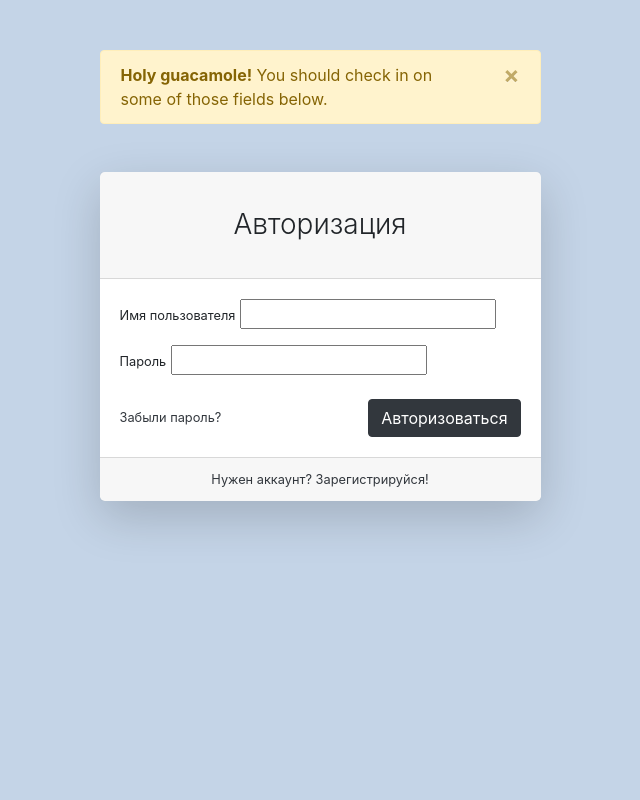
After one commit to IosifSoln/GeekShop, a Django app: template users/templates/users/login.html in a window 1280 px wide. The commit adds this page. Shown: the whole page, without its empty margins (320-960 px from the left). Run offline with Django 3.2, Linux system fonts and the light colour scheme; the template is opened without the code that fills it: most values are stand-ins (such as "Sample title", 1, 10 or a date in 2020); form fields are guessed from the names that the template uses; some libraries are stand-ins or nearby versions.

Commit message:
добавлена авторизация

```diff
--- a/geekshop/urls.py
+++ b/geekshop/urls.py
@@ -22,6 +22,7 @@ urlpatterns = [
     path('admin/', admin.site.urls),
     path('', index, name='index'),
     path('products/', include('products.urls', namespace='products')),
+    path('users/', include('users.urls', namespace='users')),
 
 ]
 
--- a/products/templates/products/base.html
+++ b/products/templates/products/base.html
@@ -36,7 +36,7 @@
                     <a class="nav-link" href="{% url 'products:index' %}">Каталог <i class="fas fa-shopping-bag"></i> </a>
                 </li>
                 <li class="nav-item">
-                    <a class="nav-link" href="auth/login.html">Войти <i class="fas fa-sign-in-alt"></i></a>
+                    <a class="nav-link" href="{% url 'users:login' %}">Войти <i class="fas fa-sign-in-alt"></i></a>
                 </li>
                 <li class="nav-item">
                     <a class="nav-link" href="auth/profile.html">Валерий П.
--- /dev/null
+++ b/users/forms.py
@@ -0,0 +1,6 @@
+from django.contrib.auth.forms import AuthenticationForm
+from users.models import User
+class UserLoginForm(AuthenticationForm):
+    class Meta:
+        model = User
+        fields = ('username', 'password')
--- /dev/null
+++ b/users/templates/users/base.html
@@ -0,0 +1,27 @@
+{% load static %}
+
+ <!DOCTYPE html>
+ <html lang="en">
+ <head>
+     <meta charset="utf-8"/>
+     <meta http-equiv="X-UA-Compatible" content="IE=edge"/>
+     <meta name="viewport" content="width=device-width, initial-scale=1, shrink-to-fit=no"/>
+     <meta name="description" content=""/>
+     <meta name="author" content=""/>
+     <title>{{ title }}</title>
+     <link href="{% static 'css/auth-admin.css' %}" rel="stylesheet"/>
+     <script src="https://cdnjs.cloudflare.com/ajax/libs/font-awesome/5.15.1/js/all.min.js"
+             crossorigin="anonymous"></script>
+ </head>
+ <body class="bg-primary">
+ <div id="layoutAuthentication">
+     <div id="layoutAuthentication_content">
+         {% block content %} {% endblock %}
+     </div>
+ </div>
+ <script src="https://code.jquery.com/jquery-3.5.1.slim.min.js" crossorigin="anonymous"></script>
+ <script src="https://cdn.jsdelivr.net/npm/bootstrap@4.5.3/dist/js/bootstrap.bundle.min.js"
+         crossorigin="anonymous"></script>
+ <script src="{% static 'js/auth-admin.js' %}"></script>
+ </body>
+ </html>
--- /dev/null
+++ b/users/templates/users/login.html
@@ -0,0 +1,45 @@
+{% extends 'users/base.html' %}
+
+ {% block content %}
+     <main>
+         <div class="container">
+             <div class="row justify-content-center">
+                 <div class="col-lg-5">
+                     <div class="alert alert-warning alert-dismissible fade show" role="alert"
+                          style="margin-top: 50px;">
+                         <strong>Holy guacamole!</strong> You should check in on some of those fields below.
+                         <button type="button" class="close" data-dismiss="alert" aria-label="Close">
+                             <span aria-hidden="true">&times;</span>
+                         </button>
+                     </div>
+                     <div class="card shadow-lg border-0 rounded-lg mt-5">
+                         <div class="card-header"><h3 class="text-center font-weight-light my-4">Авторизация</h3>
+                         </div>
+                         <div class="card-body">
+                             <form action="{% url 'users:login' %}" method="post">
+                                 {% csrf_token %}
+                                 <div class="form-group">
+                                     <label class="small mb-1" for="{{ form.username.id_for_label }}">Имя
+                                         пользователя</label>
+                                     {{ form.username }}
+                                 </div>
+                                 <div class="form-group">
+                                     <label class="small mb-1" for="{{ form.password.id_for_label }}">Пароль</label>
+                                     {{ form.password }}
+                                 </div>
+                                 <div class="form-group d-flex align-items-center justify-content-between mt-4 mb-0">
+                                     <a class="small" href="#">Забыли пароль?</a>
+                                     <input class="btn btn-primary" type="submit" value="Авторизоваться">
+                                 </div>
+                             </form>
+                         </div>
+                         <div class="card-footer text-center">
+                             <div class="small"><a href="{% url 'users:registration' %}">Нужен аккаунт?
+                                 Зарегистрируйся!</a></div>
+                         </div>
+                     </div>
+                 </div>
+             </div>
+         </div>
+     </main>
+ {% endblock %}
```
Also changed, not shown: users/templates/users/registration.html (added, +78 -0 lines), users/urls.py (added, +8 -0 lines), users/views.py (+25 -2 lines).
